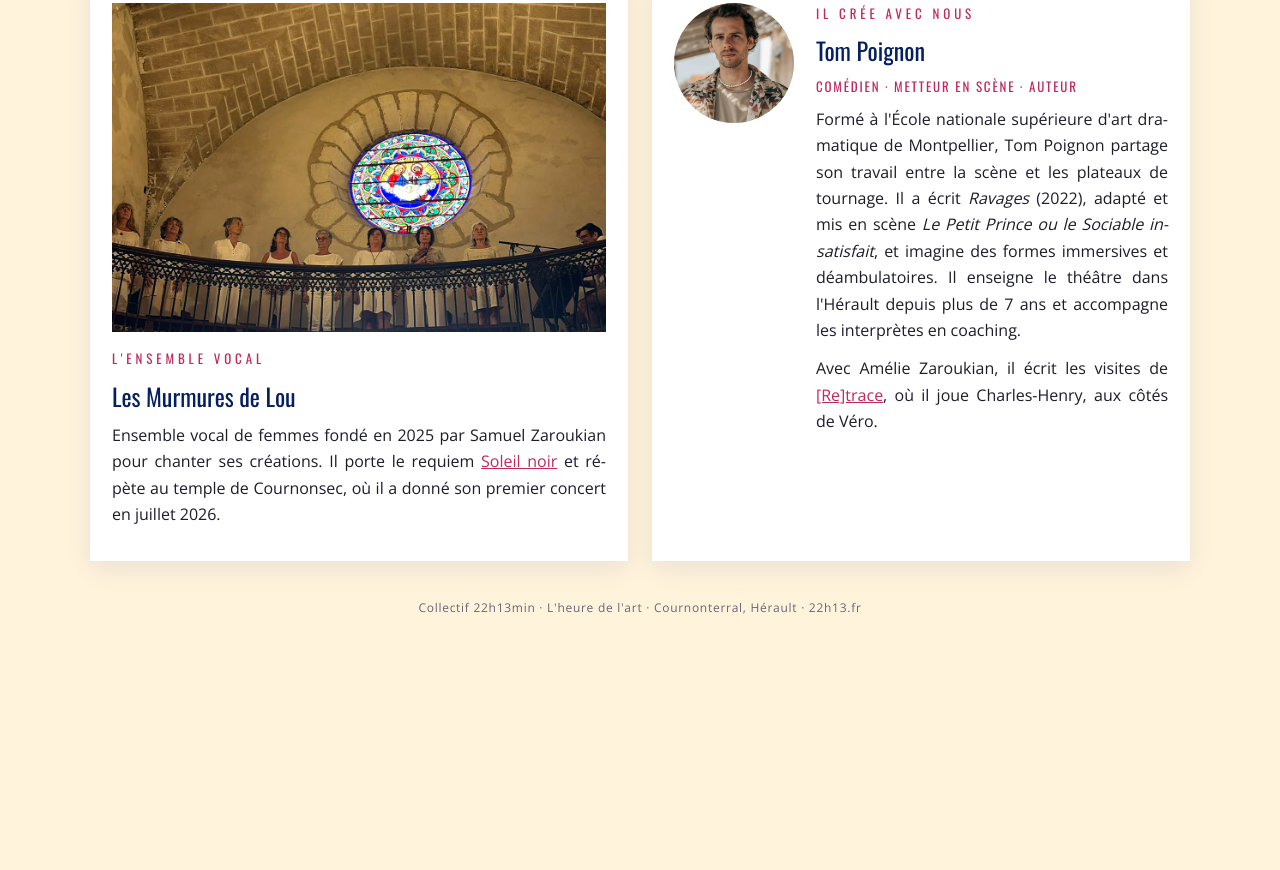
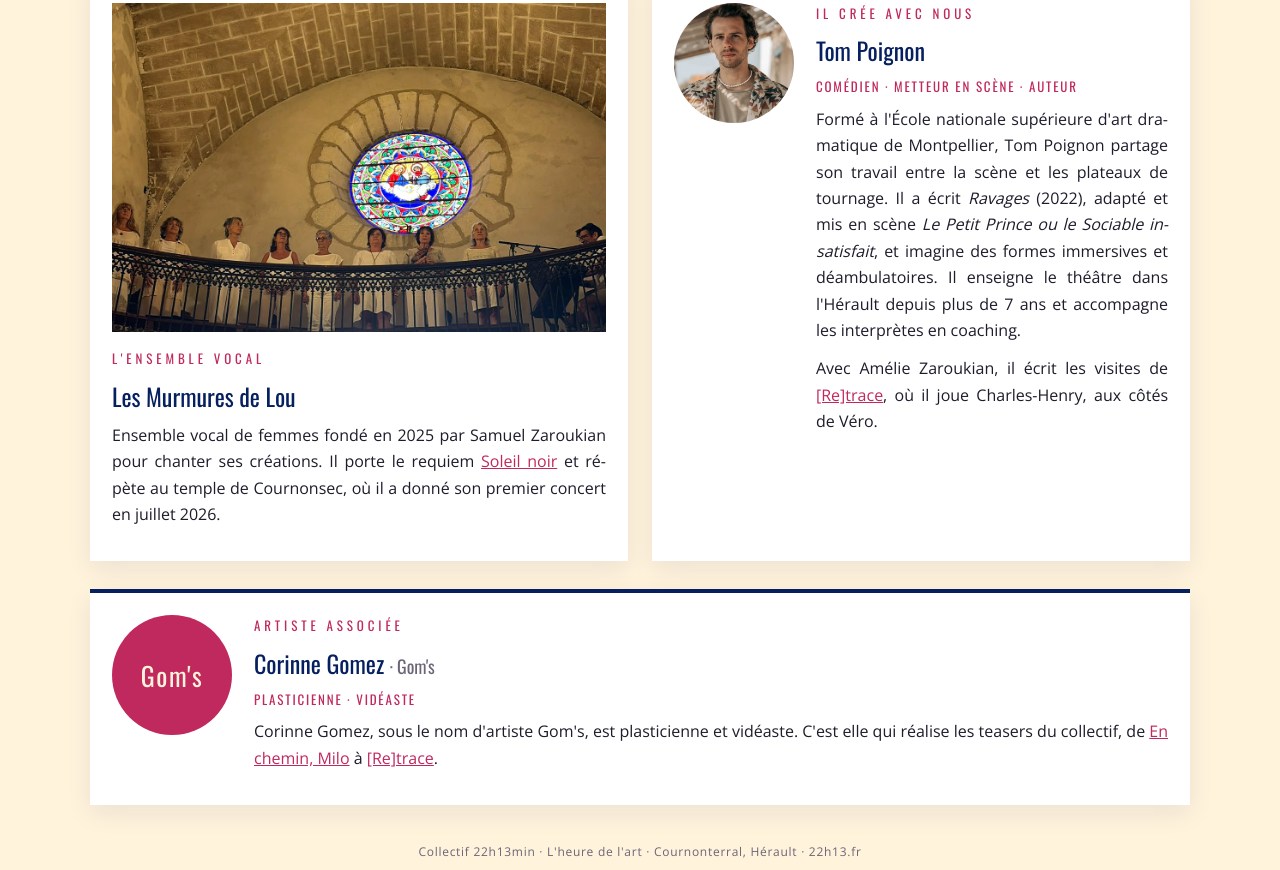
Before and after one commit to clicetretiens/22h13, a plain HTML site: page collectif.html in a window 1280 px wide. Shown: the part 1643-2513 px from the top of the page. Before the commit the page ends 2269 px from the top, so only its background shows below. Drawn offline with nearby package versions, Linux system fonts and the light colour scheme.

Commit message:
Le collectif : ajout de Corinne Gomez (Gom's), artiste associée ; crédits des teasers
Co-Authored-By: Claude Opus 5.5 <noreply@anthropic.com>
Claude-Session: https://claude.ai/code/session_01UCei2hCgZKWKxfUSQmgguv

```diff
--- a/collectif.html
+++ b/collectif.html
@@ -76,6 +76,8 @@ img.ph-choeur{width:100%;object-fit:cover;border:0}
 .duo .tom{display:flex;align-items:flex-start;gap:22px}.duo .ph-tom{flex:0 0 120px;width:120px;height:120px;border-radius:50%;object-position:center 30%}
 @media(max-width:760px){.duo{grid-template-columns:1fr}}
 @media(max-width:760px){.duo .tom{flex-direction:column;align-items:center;gap:12px}.duo .tom>div{text-align:center}.duo .tom p:not(.kicker):not(.r){text-align:left}.duo .ph-tom{flex:0 0 auto;width:100px;height:100px}}
+.gom{margin-top:24px}.ph-gom{flex:0 0 120px;width:120px;height:120px;border-radius:50%;background:var(--fr);color:var(--cr);display:flex;align-items:center;justify-content:center;font-family:'Oswald',sans-serif;font-size:26px;letter-spacing:.06em}
+@media(max-width:760px){.ph-gom{flex:0 0 auto;width:100px;height:100px;font-size:22px}}
 </style>
 </head>
 <body class="">
@@ -117,6 +119,10 @@ img.ph-choeur{width:100%;object-fit:cover;border:0}
     <div><p class="kicker">Il crée avec nous</p><h3>Tom Poignon</h3><p class="r" style="font-family:'Oswald',sans-serif;font-size:13px;letter-spacing:.14em;text-transform:uppercase;color:var(--fr);margin:0 0 8px">Comédien · metteur en scène · auteur</p><p>Formé à l'École nationale supérieure d'art dramatique de Montpellier, Tom Poignon partage son travail entre la scène et les plateaux de tournage. Il a écrit <i>Ravages</i> (2022), adapté et mis en scène <i>Le Petit Prince ou le Sociable insatisfait</i>, et imagine des formes immersives et déambulatoires. Il enseigne le théâtre dans l'Hérault depuis plus de 7 ans et accompagne les interprètes en coaching.</p><p>Avec Amélie Zaroukian, il écrit les visites de <a href="retrace/index.html">[Re]trace</a>, où il joue Charles-Henry, aux côtés de Véro.</p></div>
   </div>
   </div>
+  <div class="duo"><div class="choeur tom gom" style="grid-column:1/-1">
+    <div class="ph-gom" aria-hidden="true">Gom's</div>
+    <div><p class="kicker">Artiste associée</p><h3>Corinne Gomez <span style="color:var(--mut);font-size:18px">· Gom's</span></h3><p class="r" style="font-family:'Oswald',sans-serif;font-size:13px;letter-spacing:.14em;text-transform:uppercase;color:var(--fr);margin:0 0 8px">Plasticienne · vidéaste</p><p>Corinne Gomez, sous le nom d'artiste Gom's, est plasticienne et vidéaste. C'est elle qui réalise les teasers du collectif, de <a href="milo/index.html">En chemin, Milo</a> à <a href="retrace/index.html">[Re]trace</a>.</p></div>
+  </div></div>
 </section>
 </div></main>
 <footer class="pied">Collectif 22h13min · L'heure de l'art · Cournonterral, Hérault · 22h13.fr</footer>
```
Also changed, not shown: milo/index.html (+1 -1 lines), retrace/index.html (+1 -1 lines).
